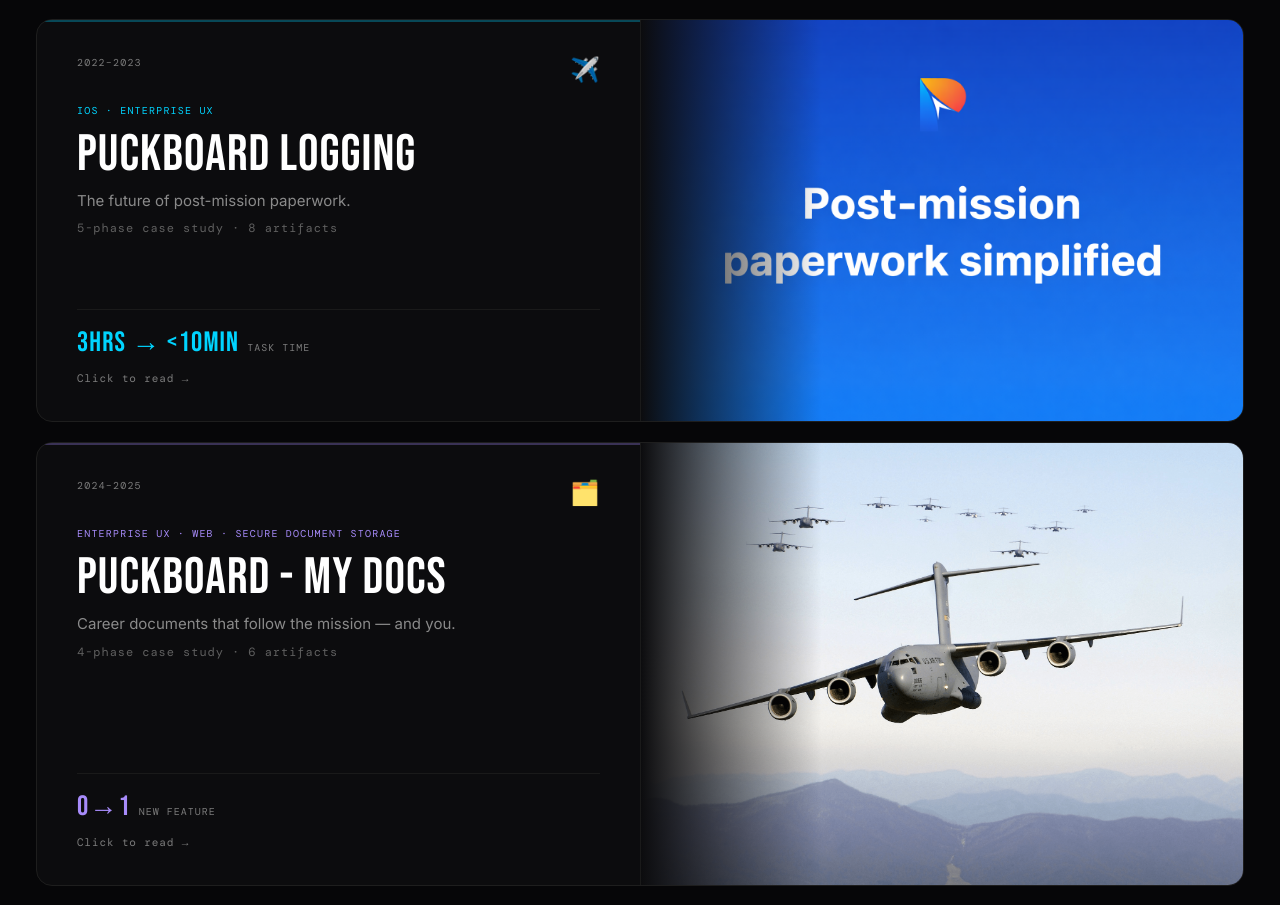
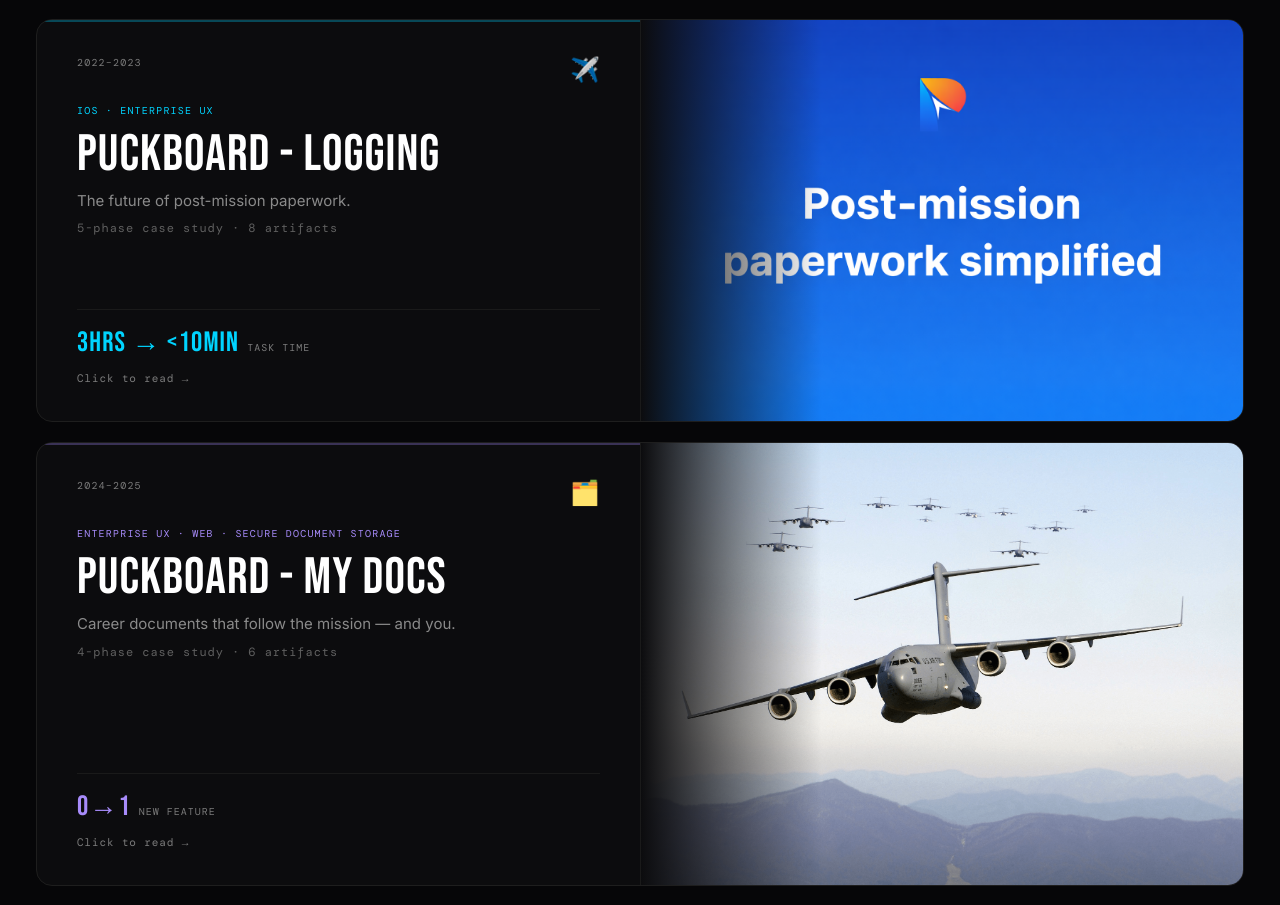
Before and after one commit to MattH-exe/my-portfolio-next, a Next.js app: page / in a window 1280 px wide. Shown: the part 980-1885 px from the top of the page. Built offline with nearby package versions, Linux system fonts and the light colour scheme.

Commit message:
Update page.js

```diff
--- a/app/page.js
+++ b/app/page.js
@@ -50,7 +50,7 @@ const PROJECTS = [
     id: "pbl",
     year: "2022–2023",
     tag: "iOS · Enterprise UX",
-    title: "Puckboard Logging",
+    title: "Puckboard - Logging",
     subtitle: "The future of post-mission paperwork.",
     impact: "3hrs → <10min",
     impactLabel: "Task Time",
```
